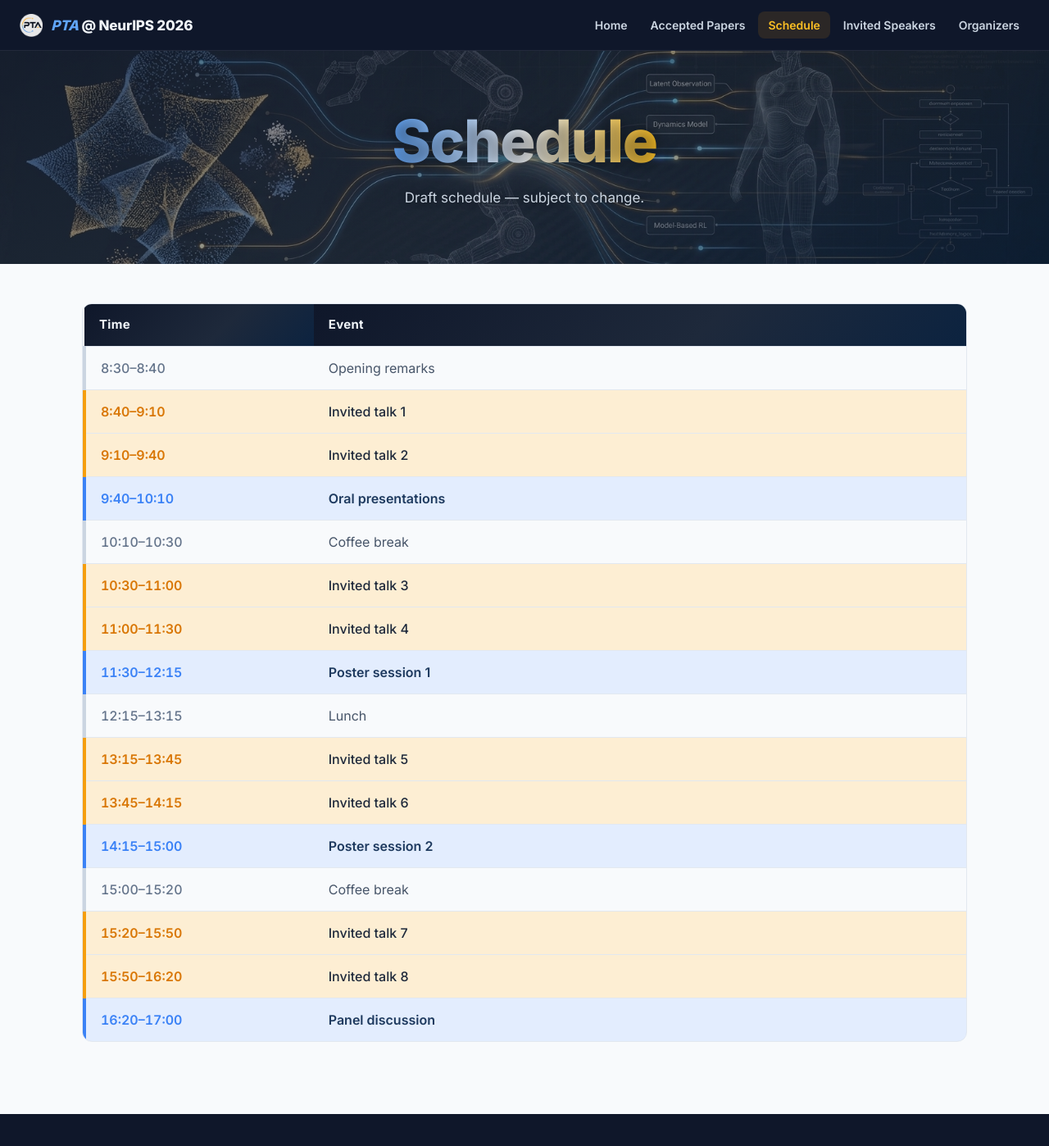
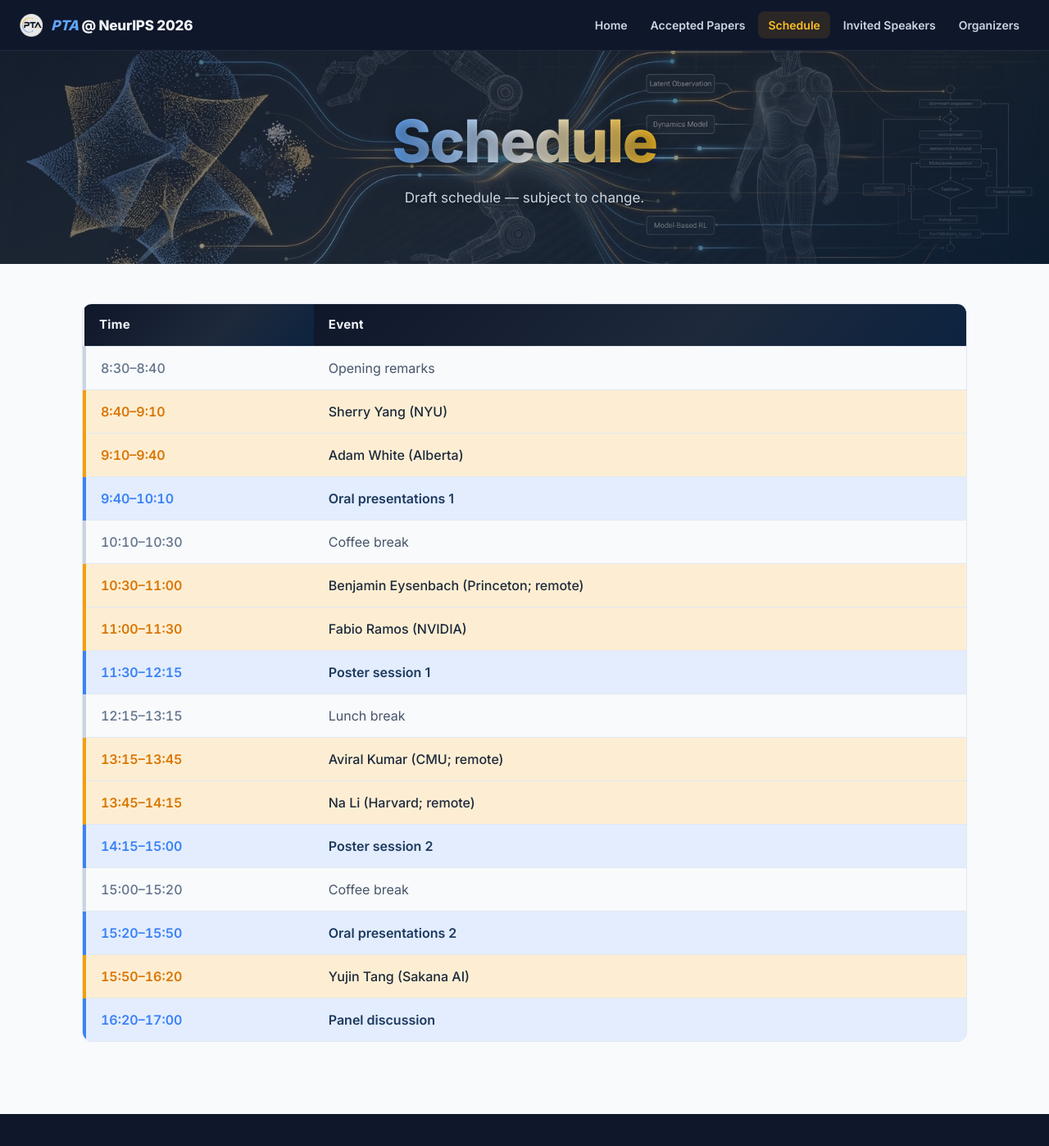
Before and after one commit to PTAworkshop/PTAworkshop.github.io, a Jekyll site: the page built from schedule.html, in a window 1280 px wide and 1400 px high. Shown: the whole window at 82% size. Built offline with Jekyll 4.4.1, drawn with Linux system fonts in a browser that asks for light colours.

Commit message:
update schedule

```diff
--- a/_data/schedule.yml
+++ b/_data/schedule.yml
@@ -2,34 +2,34 @@
   event: "Opening remarks"
   type: break
 - time: "8:40–9:10"
-  event: "Invited talk 1"
+  event: "Sherry Yang (NYU)"
   type: talk
 - time: "9:10–9:40"
-  event: "Invited talk 2"
+  event: "Adam White (Alberta)"
   type: talk
 - time: "9:40–10:10"
-  event: "Oral presentations"
+  event: "Oral presentations 1"
   type: session
 - time: "10:10–10:30"
   event: "Coffee break"
   type: break
 - time: "10:30–11:00"
-  event: "Invited talk 3"
+  event: "Benjamin Eysenbach (Princeton; remote)"
   type: talk
 - time: "11:00–11:30"
-  event: "Invited talk 4"
+  event: "Fabio Ramos (NVIDIA)"
   type: talk
 - time: "11:30–12:15"
   event: "Poster session 1"
   type: session
 - time: "12:15–13:15"
-  event: "Lunch"
+  event: "Lunch break"
   type: break
 - time: "13:15–13:45"
-  event: "Invited talk 5"
+  event: "Aviral Kumar (CMU; remote)"
   type: talk
 - time: "13:45–14:15"
-  event: "Invited talk 6"
+  event: "Na Li (Harvard; remote)"
   type: talk
 - time: "14:15–15:00"
   event: "Poster session 2"
@@ -38,10 +38,10 @@
   event: "Coffee break"
   type: break
 - time: "15:20–15:50"
-  event: "Invited talk 7"
-  type: talk
+  event: "Oral presentations 2"
+  type: session
 - time: "15:50–16:20"
-  event: "Invited talk 8"
+  event: "Yujin Tang (Sakana AI)"
   type: talk
 - time: "16:20–17:00"
   event: "Panel discussion"
```
